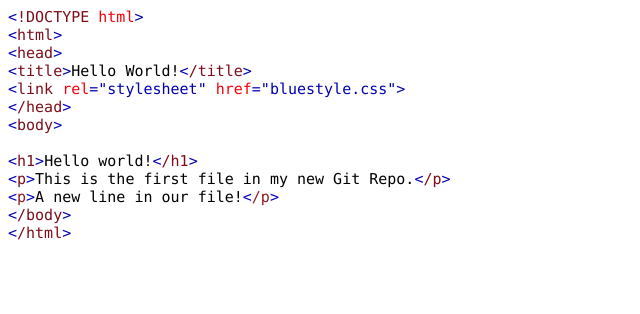
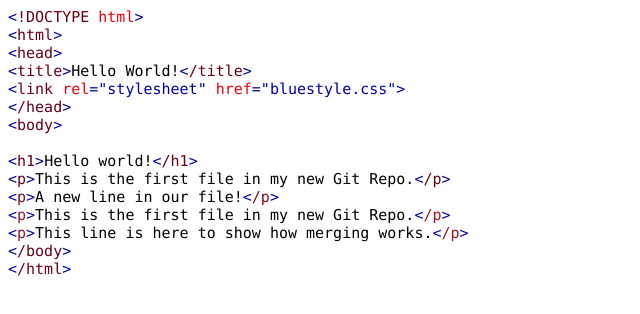
Before and after one commit to tuananhbk1204ios/hello-world, a plain HTML site: page index.html in a window 1280 px wide. Shown: the whole page, without its empty margins (0-640 px from the left). Drawn offline with Linux system fonts and the light colour scheme.

Commit message:
second commit

```diff
--- a/index.html
+++ b/index.html
@@ -7,16 +7,18 @@
   <meta name="Generator" content="Cocoa HTML Writer">
   <meta name="CocoaVersion" content="1894.6">
   <style type="text/css">
-    p.p1 {margin: 0.0px 0.0px 0.0px 0.0px; font: 15.0px Menlo; color: #7e0d19; -webkit-text-stroke: #7e0d19}
+    p.p1 {margin: 0.0px 0.0px 0.0px 0.0px; font: 15.0px Menlo; color: #690014; -webkit-text-stroke: #690014}
     p.p2 {margin: 0.0px 0.0px 0.0px 0.0px; font: 15.0px Menlo; color: #000000; -webkit-text-stroke: #000000}
-    p.p3 {margin: 0.0px 0.0px 0.0px 0.0px; font: 15.0px Menlo; color: #0000b5; -webkit-text-stroke: #0000b5}
-    span.s1 {font-kerning: none; color: #0000b5; -webkit-text-stroke: 0px #0000b5}
+    p.p3 {margin: 0.0px 0.0px 0.0px 0.0px; font: 15.0px Menlo; color: #0000a6; -webkit-text-stroke: #0000a6}
+    span.s1 {font-kerning: none; color: #0000a6; -webkit-text-stroke: 0px #0000a6}
     span.s2 {font-kerning: none}
-    span.s3 {font-kerning: none; color: #f6000b; -webkit-text-stroke: 0px #f6000b}
-    span.s4 {font-kerning: none; color: #7e0d19; -webkit-text-stroke: 0px #7e0d19}
+    span.s3 {font-kerning: none; color: #f0000d; -webkit-text-stroke: 0px #f0000d}
+    span.s4 {font-kerning: none; color: #690014; -webkit-text-stroke: 0px #690014}
     span.s5 {font-kerning: none; background-color: #ffffff}
-    span.s6 {font-kerning: none; color: #0000c2; -webkit-text-stroke: 0px #0000c2}
-    span.s7 {font-kerning: none; color: #921a20; -webkit-text-stroke: 0px #921a20}
+    span.s6 {font-kerning: none; color: #0000b5; -webkit-text-stroke: 0px #0000b5}
+    span.s7 {font-kerning: none; color: #7e0d19; -webkit-text-stroke: 0px #7e0d19}
+    span.s8 {font-kerning: none; color: #0000c2; -webkit-text-stroke: 0px #0000c2}
+    span.s9 {font-kerning: none; color: #921a20; -webkit-text-stroke: 0px #921a20}
   </style>
 </head>
 <body>
@@ -32,7 +34,8 @@
 <p class="p2"><span class="s1">&lt;</span><span class="s4">h1</span><span class="s1">&gt;</span><span class="s5">Hello world!</span><span class="s1">&lt;</span><span class="s4">/h1</span><span class="s1">&gt;</span></p>
 <p class="p2"><span class="s1">&lt;</span><span class="s4">p</span><span class="s1">&gt;</span><span class="s5">This is the first file in my new Git Repo.</span><span class="s1">&lt;</span><span class="s4">/p</span><span class="s1">&gt;</span></p>
 <p class="p2"><span class="s6">&lt;</span><span class="s7">p</span><span class="s6">&gt;</span><span class="s5">A new line in our file!</span><span class="s6">&lt;</span><span class="s7">/p</span><span class="s6">&gt;</span><span class="s2"><br>
-</span></p>
+</span><span class="s8">&lt;</span><span class="s9">p</span><span class="s8">&gt;</span><span class="s5">This is the first file in my new Git Repo.</span><span class="s8">&lt;</span><span class="s9">/p</span><span class="s8">&gt;</span></p>
+<p class="p2"><span class="s8">&lt;</span><span class="s9">p</span><span class="s8">&gt;</span><span class="s5">This line is here to show how merging works.</span><span class="s8">&lt;</span><span class="s9">/p</span><span class="s8">&gt;</span></p>
 <p class="p1"><span class="s1">&lt;</span><span class="s2">/body</span><span class="s1">&gt;</span></p>
 <p class="p1"><span class="s1">&lt;</span><span class="s2">/html</span><span class="s1">&gt;</span></p>
 </body>
```
